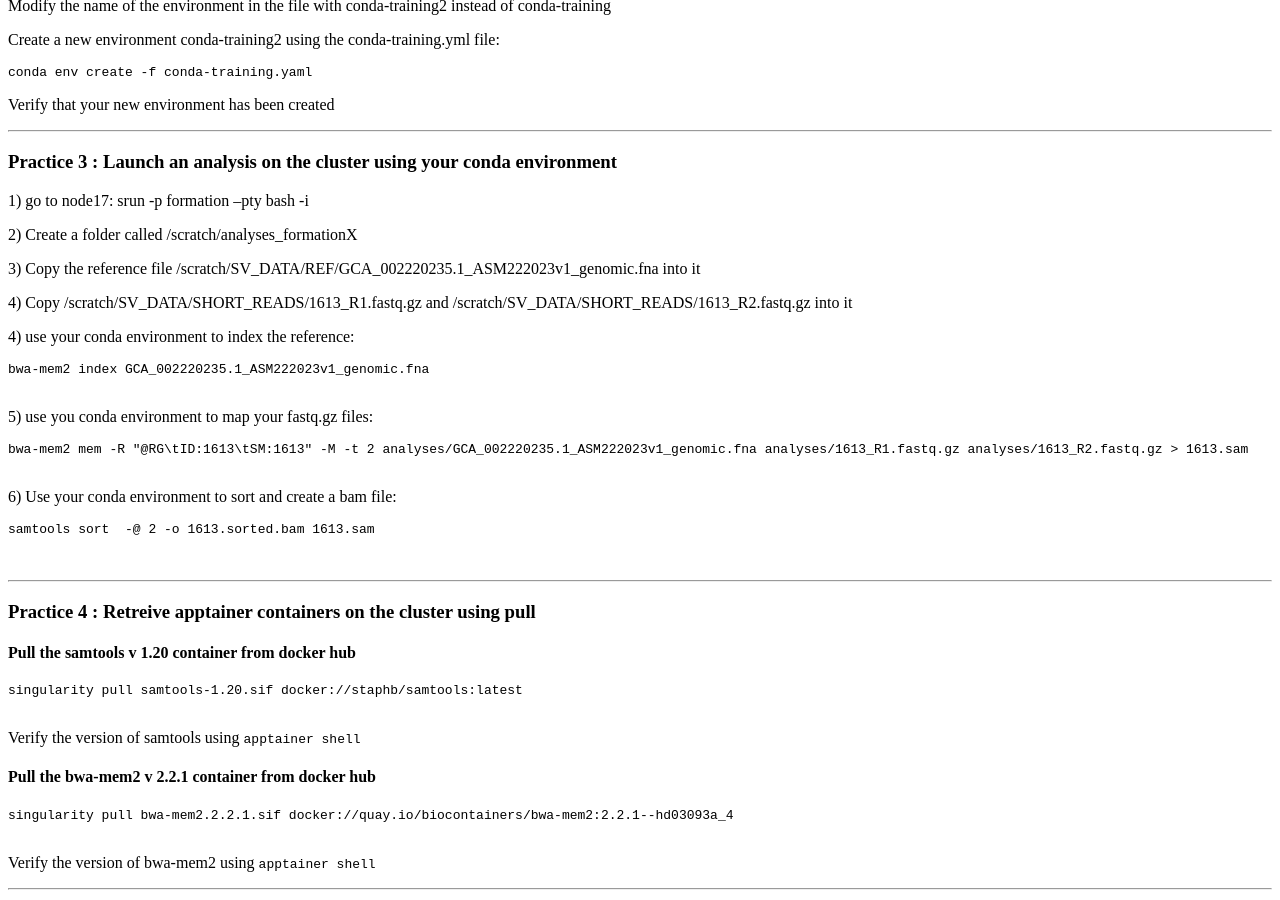
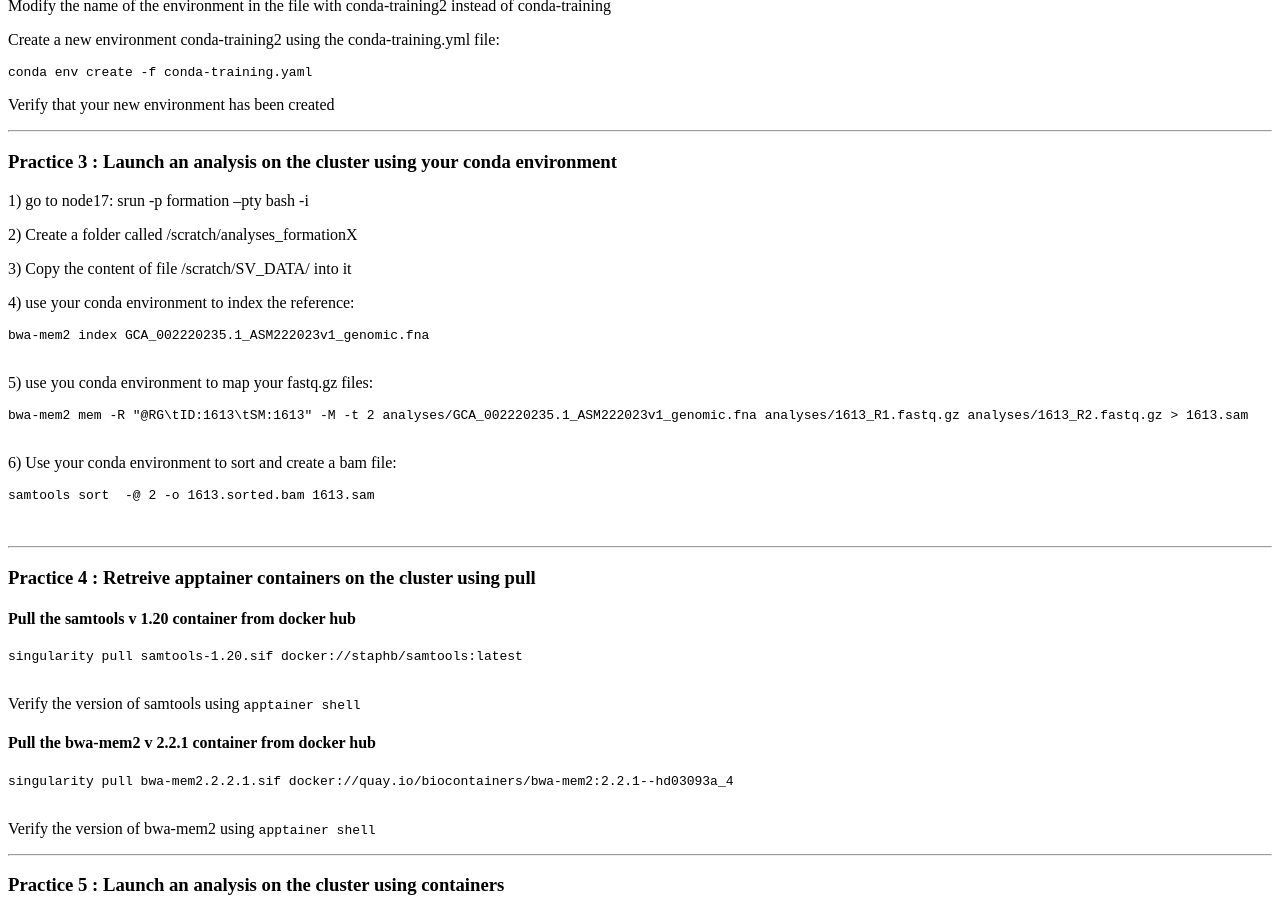
Before and after one commit to wave-centre/cibig, a Jekyll site: the page built from docs/course_materials/REPRO/CONTAINERS/CONTAINERS_practice.md, in a window 1280 px wide and 900 px high, scrolled down 2305 px. Built offline with Jekyll 4.4.1, drawn with Linux system fonts in a browser that asks for light colours; our own code applies the rules of GitHub Pages for plain Markdown files.

Commit message:
Update CONTAINERS_practice.md

```diff
--- a/docs/course_materials/REPRO/CONTAINERS/CONTAINERS_practice.md
+++ b/docs/course_materials/REPRO/CONTAINERS/CONTAINERS_practice.md
@@ -210,9 +210,7 @@ Verify that your new environment has been created
 
 2) Create a folder called /scratch/analyses_formationX
 
-3) Copy the reference file /scratch/SV_DATA/REF/GCA_002220235.1_ASM222023v1_genomic.fna into it
-
-4) Copy  /scratch/SV_DATA/SHORT_READS/1613_R1.fastq.gz and /scratch/SV_DATA/SHORT_READS/1613_R2.fastq.gz into it
+3) Copy the content of  file /scratch/SV_DATA/ into it
 
 
 4) use your conda environment to index the reference:
```
